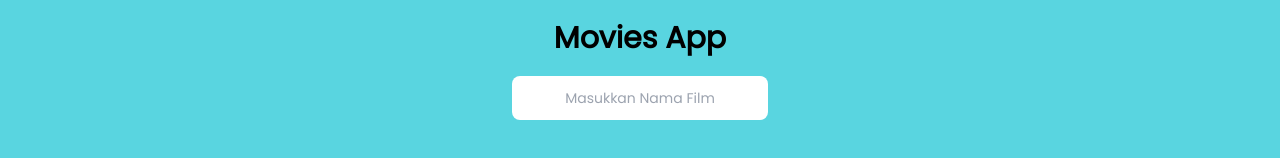
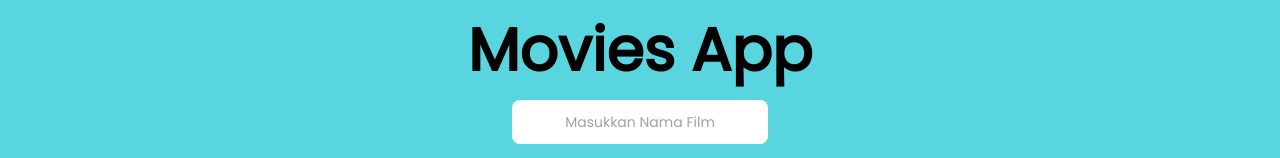
Before and after one commit to yogadinugroho/movies, a website: page src/index.html in a window 1280 px wide. Shown: the top 158 px of the page. Drawn offline with nearby package versions, Linux system fonts and the light colour scheme.

Commit message:
fixing bug

```diff
--- a/src/index.html
+++ b/src/index.html
@@ -8,7 +8,7 @@
   </head>
   <body class="bg-[#59D5E0] max-w-screen-2xl">
     <div class="mx-auto">
-      <h1 class="text-center text-3xl font-extrabold p-5">Movies App</h1>
+      <h1 class="text-center text-6xl font-extrabold p-5">Movies App</h1>
     </div>
     <div class="search">
       <input
```
Also changed, not shown: src/output.css.
